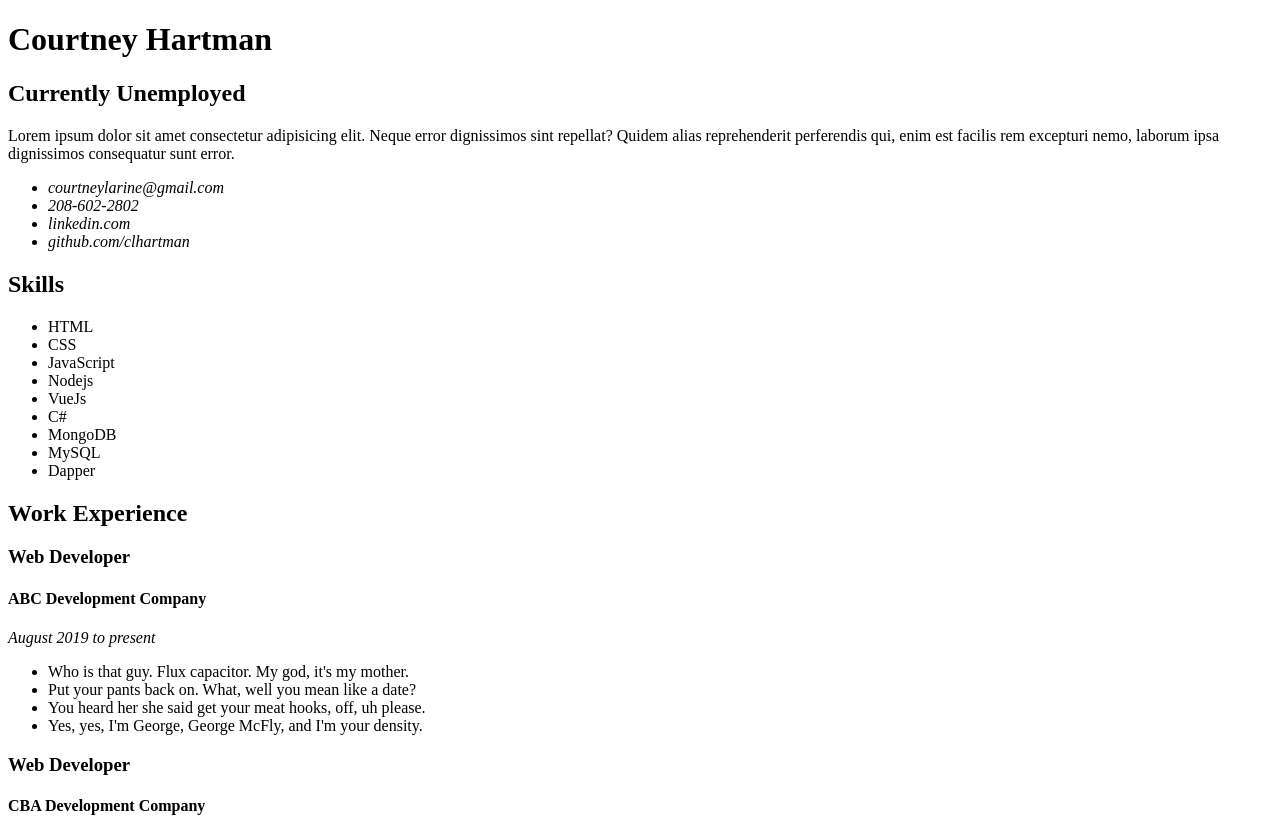
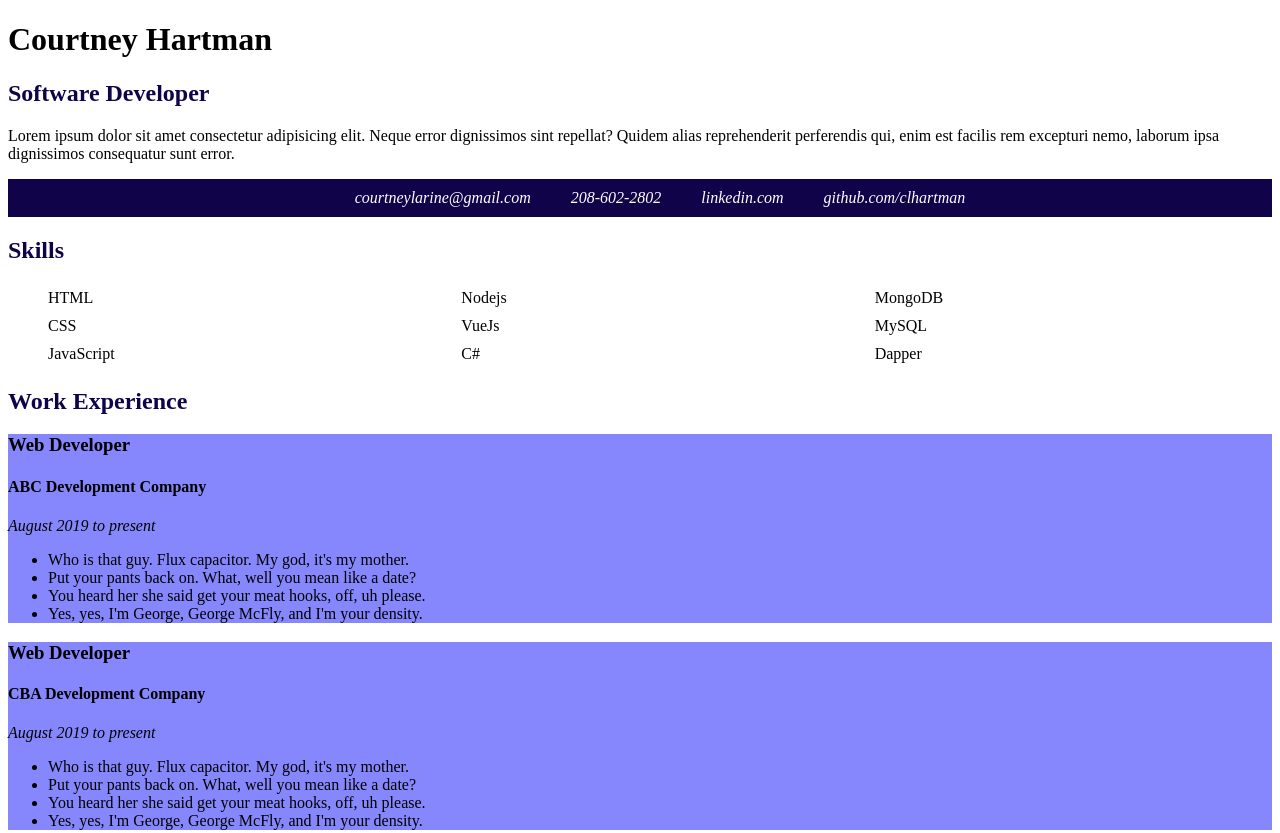
Before and after one commit to clhartman/Resume, a plain HTML site: page index.html in a window 1280 px wide. Shown: the top 833 px of the page. Drawn offline with Linux system fonts and the light colour scheme.

Commit message:
CSS Updates

```diff
--- a/assets/style.css
+++ b/assets/style.css
@@ -0,0 +1,36 @@
+h2 {
+    color: #100349;
+}
+
+address {
+    background-color: #100349;
+    color: white;
+}
+address ul {
+    list-style: none;
+    display: flex;
+    justify-content: center;
+}
+address li {
+    padding: 10px 20px;
+}
+section>header {
+    color: #100349;
+}
+
+#skills ul {
+    column-count: 3;
+    list-style: none;
+}
+
+#skills li {
+    padding: 5px 0px;
+}
+
+.job {
+    background-color: rgba(104, 104, 253, 0.801);
+}
+
+main {
+    background-image: url('')
+}
--- a/index.html
+++ b/index.html
@@ -4,12 +4,13 @@
     <meta charset="UTF-8">
     <meta name="viewport" content="width=device-width, initial-scale=1.0">
     <meta http-equiv="X-UA-Compatible" content="ie=edge">
+    <link rel="stylesheet" href="assets/style.css">
     <title>Courtney Resume</title>
 </head>
 <body>
     <header>
         <h1>Courtney Hartman</h1>
-        <h2>Currently Unemployed</h2>
+        <h2>Software Developer</h2>
         <p>Lorem ipsum dolor sit amet consectetur adipisicing elit. Neque error dignissimos sint repellat? Quidem alias reprehenderit perferendis qui, enim est facilis rem excepturi nemo, laborum ipsa dignissimos consequatur sunt error.</p>
         <address>
             <ul>
```
